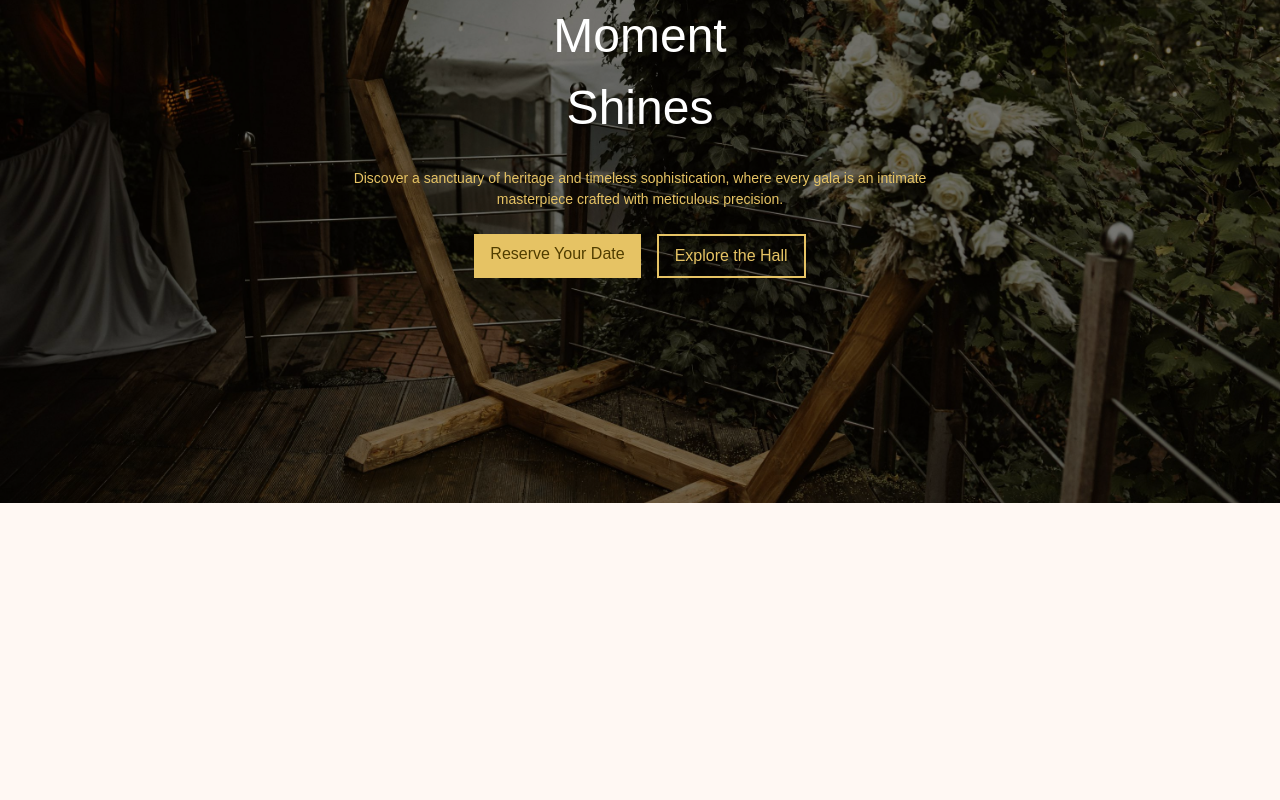
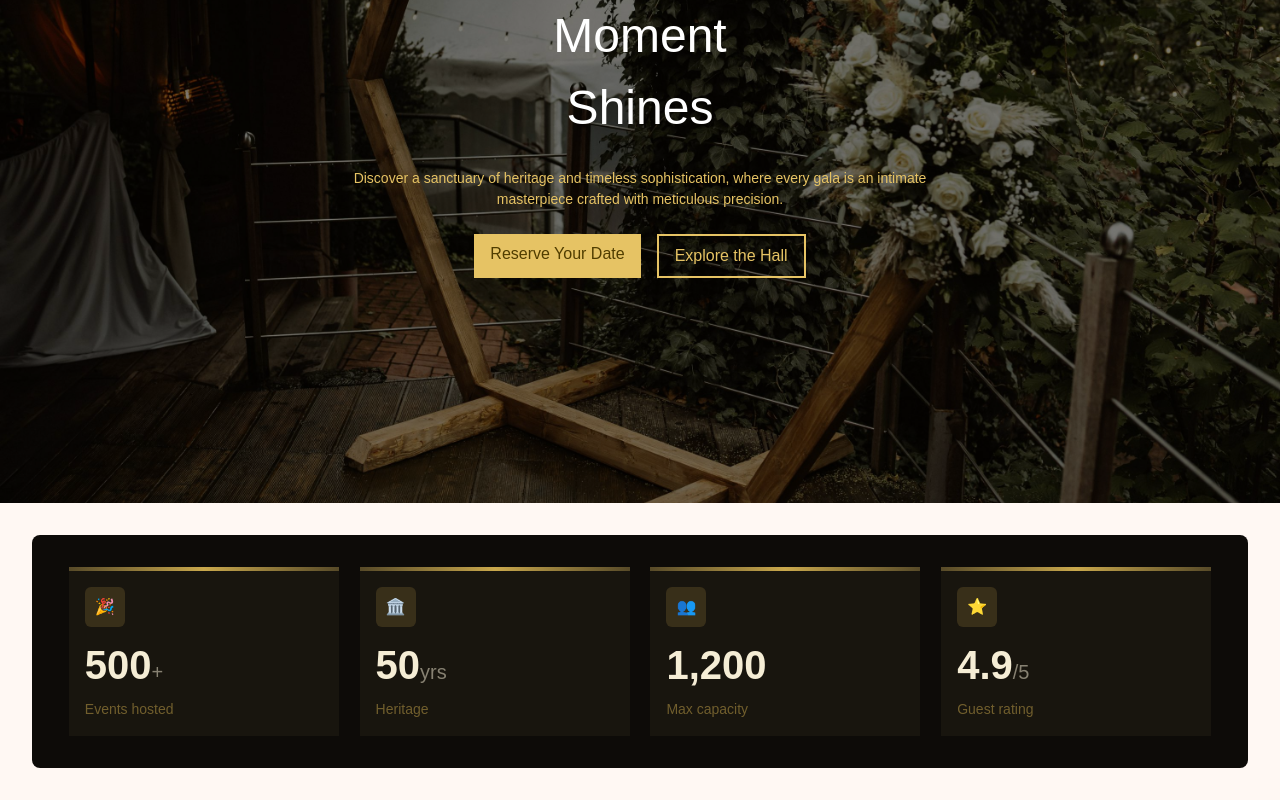
Before and after one commit to RizkUssef/ora, a Next.js app: page / in a window 1280 px wide. Shown: the part 297-1097 px from the top of the page. Before the commit the page ends 800 px from the top, so only its background shows below. Built offline with nearby package versions, Linux system fonts and the light colour scheme.

Commit message:
add: create the StatsBanner section and it's needed design

```diff
--- a/app/globals.css
+++ b/app/globals.css
@@ -21,6 +21,20 @@
   --hero-btn-focus-fg: #503d00;
   --hero-btn-bg: transparent;
   --hero-btn-fg: #e6c364;
+  /* stats */
+  --stats-bg: #0d0b08;
+  --stats-card-bg: #18150e;
+  --stats-card-label: #f5edd5;
+  --stats-card-label-muted: rgba(245, 237, 213, 0.5);
+  --stats-card-fg: rgba(201, 168, 76, 0.5);
+  --stats-card-icon-bg: #382f19;
+  --stats-card-icon-fg: #c9a84c;
+  --stats-card-top-border: linear-gradient(
+    90deg,
+    rgba(230, 195, 100, 0.3) 0%,
+    #c9a84c 50%,
+    rgba(230, 195, 100, 0.3) 100%
+  );
 }
 
 @theme inline {
@@ -44,6 +58,14 @@
   --hero-btn-focus-fg: var(--hero-btn-focus-fg);
   --hero-btn-bg: var(--hero-btn-bg);
   --hero-btn-fg: var(--hero-btn-fg);
+  --stats-bg: var(--stats-bg);
+  --stats-card-bg: var(--stats-card-bg);
+  --stats-card-label: var(--stats-card-label);
+  --stats-card-label-muted: var(--stats-card-label-muted);
+  --stats-card-fg: var(--stats-card-fg);
+  --stats-card-icon-bg: var(--stats-card-icon-bg);
+  --stats-card-icon-fg: var(--stats-card-icon-fg);
+  --stats-card-top-border: var(--stats-card-top-border);
 }
 
 @media (prefers-color-scheme: dark) {
@@ -59,9 +81,32 @@
     --header-text-button-foreground: #503d00;
     --header-rounded: 0.375rem;
     /*  */
-    --bg-hero: url("/assets/hero.jpg");
     --hero-border: 2px solid #755b00;
     --hero-border-inner: 1px solid #755b00;
+    /* hero */
+    --bg-hero: url("/assets/hero.jpg");
+    --hero-h1: 3rem;
+    --hero-h1-color: #fff;
+    --hero-p: 14px;
+    --hero-p-color: #e6c364;
+    --hero-btn-focus-bg: #e6c364;
+    --hero-btn-focus-fg: #503d00;
+    --hero-btn-bg: transparent;
+    --hero-btn-fg: #e6c364;
+    /* stats */
+    --stats-bg: #0d0b08;
+    --stats-card-bg: #18150e;
+    --stats-card-label: #f5edd5;
+    --stats-card-label-muted: rgba(245, 237, 213, 0.5);
+    --stats-card-fg: rgba(201, 168, 76, 0.5);
+    --stats-card-icon-bg: #382f19;
+    --stats-card-icon-fg: #c9a84c;
+    --stats-card-top-border: linear-gradient(
+      90deg,
+      rgba(230, 195, 100, 0.3) 0%,
+      #c9a84c 50%,
+      rgba(230, 195, 100, 0.3) 100%
+    );
   }
 }
 
@@ -69,6 +114,10 @@ body {
   background: var(--background);
   color: var(--foreground);
   font-family: Arial, Helvetica, sans-serif;
+}
+.container {
+  max-width: 95%;
+  margin: 0 auto;
 }
 .nav-bar {
   height: var(--header-height);
@@ -148,10 +197,10 @@ body {
   color: var(--hero-p-color);
   z-index: 2;
 }
-.hero-btn {
-  background: var(--hero-btn-bg);
-  color: var(--hero-btn-fg);
-  border: 2px solid var(--hero-btn-fg);
+.primary-btn {
+  background: var(--hero-btn-focus-bg);
+  color: var(--hero-btn-focus-fg);
+  border-color: var(--hero-btn-focus-fg);
   padding: 0.5rem 1rem;
   cursor: pointer;
   z-index: 2;
@@ -159,10 +208,10 @@ body {
     background-color 0.3s,
     color 0.3s;
 }
-.hero-btn-focus {
-  background: var(--hero-btn-focus-bg);
-  color: var(--hero-btn-focus-fg);
-  border-color: var(--hero-btn-focus-fg);
+.secondary-btn {
+  background: var(--hero-btn-bg);
+  color: var(--hero-btn-fg);
+  border: 2px solid var(--hero-btn-fg);
   padding: 0.5rem 1rem;
   cursor: pointer;
   z-index: 2;
@@ -178,3 +227,54 @@ body {
   border: var(--hero-border-inner);
   padding: 1rem;
 }
+.stats-banner {
+  background: var(--stats-bg);
+  border-radius: 0.5rem;
+  margin-top: 2rem;
+  margin-bottom: 2rem;
+  padding: 2rem;
+  display: flex;
+  flex-direction: row;
+  align-items: center;
+  justify-content: space-evenly;
+  gap: 1rem;
+}
+.stats-card {
+  background: var(--stats-card-bg);
+  color: var(--stats-card-fg);
+  border-top: 4px solid transparent;
+  border-image: var(--stats-card-top-border) 1;
+  padding: 1rem;
+  width: 270px;
+  display: flex;
+  flex-direction: column;
+  align-items: start;
+  justify-content: start;
+  gap: 0.5rem;
+  overflow: hidden;
+}
+.stats-card .stats-card-icon {
+  background: var(--stats-card-icon-bg);
+  color: var(--stats-card-icon-fg);
+  width: 40px;
+  height: 40px;
+  display: flex;
+  align-items: center;
+  justify-content: center;
+  border-radius: 15%;
+}
+.stats-card .stats-card-label {
+  color: var(--stats-card-label);
+  font-size: 40px;
+  font-weight: bold;
+}
+.stats-card .stats-card-label-muted {
+  color: var(--stats-card-label-muted);
+  font-size: 20px;
+  font-weight: normal;
+}
+.stats-card .stats-card-paragraph {
+  color: var(--stats-card-fg);
+  font-size: 14px;
+  font-weight: normal;
+}
--- a/app/page.tsx
+++ b/app/page.tsx
@@ -1,4 +1,5 @@
 import Hero from "@/components/home/Hero";
+import StatsBanner from "@/components/home/StatsBanner";
 import Navbar from "@/components/layout/Navbar";
 
 export default function Home() {
@@ -6,7 +7,7 @@ export default function Home() {
     <div className="">
       <Navbar />
       <Hero />
-
+      <StatsBanner />
     </div>
   );
 }
--- /dev/null
+++ b/components/common/StatsCard.tsx
@@ -0,0 +1,20 @@
+'use client';
+
+const StatsCard = ({icon, label, span, description }:{icon: React.ReactNode, label: string, span?: string, description: string}) => {
+  return (
+    <div className="stats-card">
+      <div className="stats-card-icon">
+        {icon}
+      </div>
+      <div className="flex flex-col items-start gap-1">
+        <div className="flex items-baseline">
+          <h3 className="stats-card-label font-bold">{label}</h3>
+          <span className="stats-card-label-muted">{span}</span>
+        </div>
+        <p className="stats-card-paragraph">{description}</p>
+      </div>
+    </div>
+  );
+};
+
+export default StatsCard;
--- a/components/home/Hero.tsx
+++ b/components/home/Hero.tsx
@@ -1,4 +1,6 @@
 import Link from "next/link";
+import PrimaryButton from "../ui/PrimaryButton";
+import SecondaryButton from "../ui/SecondaryButton";
 
 const Hero = () => {
   return (
@@ -13,12 +15,8 @@ const Hero = () => {
               meticulous precision.
             </p>
             <div className="flex justify-center gap-4">
-              <Link href="#" className="hero-btn-focus">
-                Reserve Your Date
-              </Link>
-              <Link href="#" className="hero-btn">
-                Explore the Hall
-              </Link>
+              <PrimaryButton to="#" label="Reserve Your Date" />
+              <SecondaryButton to="#" label="Explore the Hall" />
             </div>
           </div>
         </div>
--- /dev/null
+++ b/components/home/StatsBanner.tsx
@@ -0,0 +1,15 @@
+'use client';
+import StatsCard from '../common/StatsCard'
+
+const StatsBanner = () => {
+  return (
+    <div className="stats-banner container">
+      <StatsCard icon={<span>🎉</span>} label="500" span="+" description="Events hosted" />
+      <StatsCard icon={<span>🏛️</span>} label="50" span="yrs" description="Heritage" />
+      <StatsCard icon={<span>👥</span>} label="1,200" description="Max capacity" />
+      <StatsCard icon={<span>⭐</span>} label="4.9" span="/5" description="Guest rating" />
+    </div>
+  )
+}
+
+export default StatsBanner
```
Also changed, not shown: components/ui/Button.tsx (deleted, +0 -11 lines), 1 other file (tests, documents, lock files or other folders).
